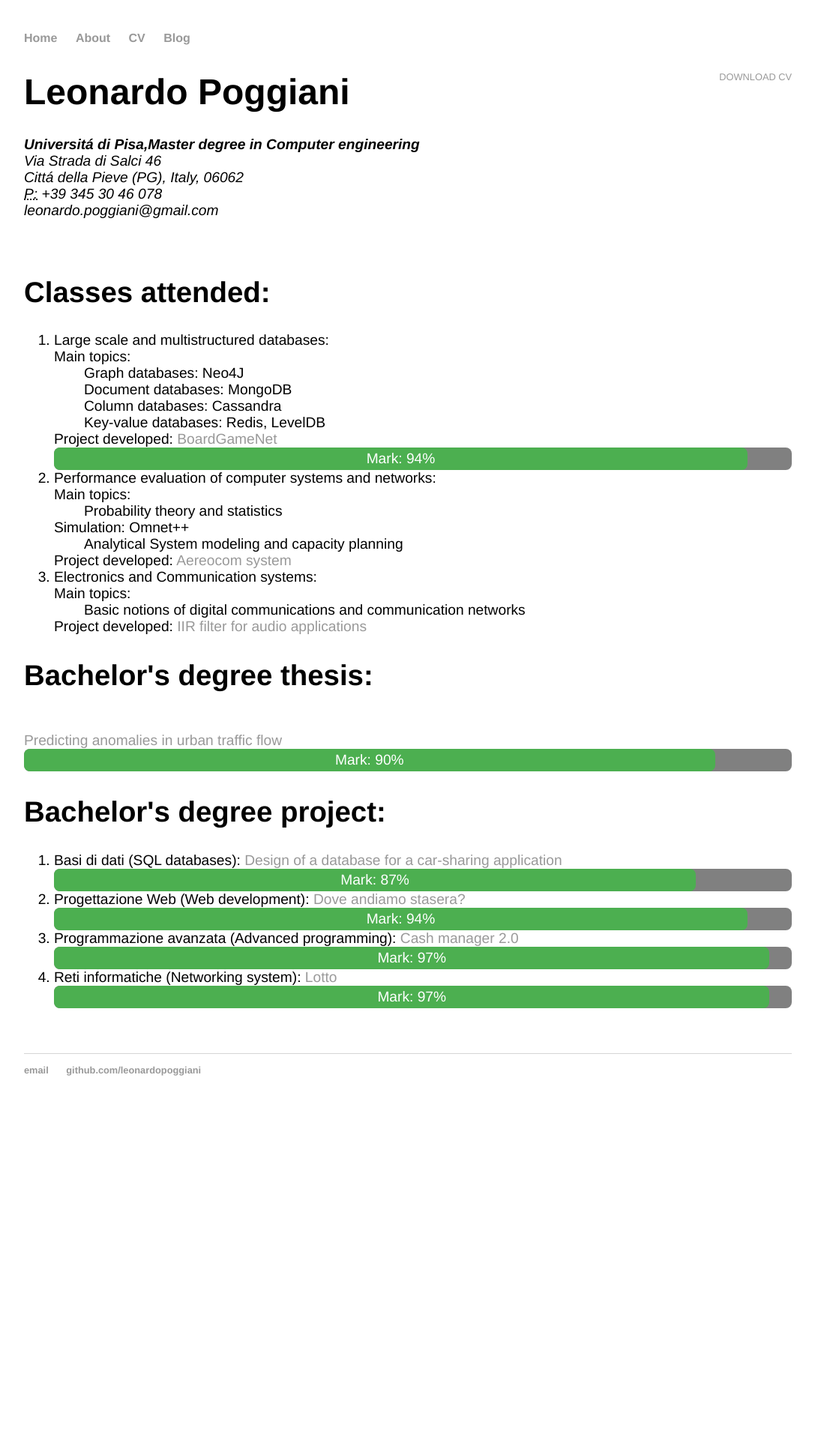
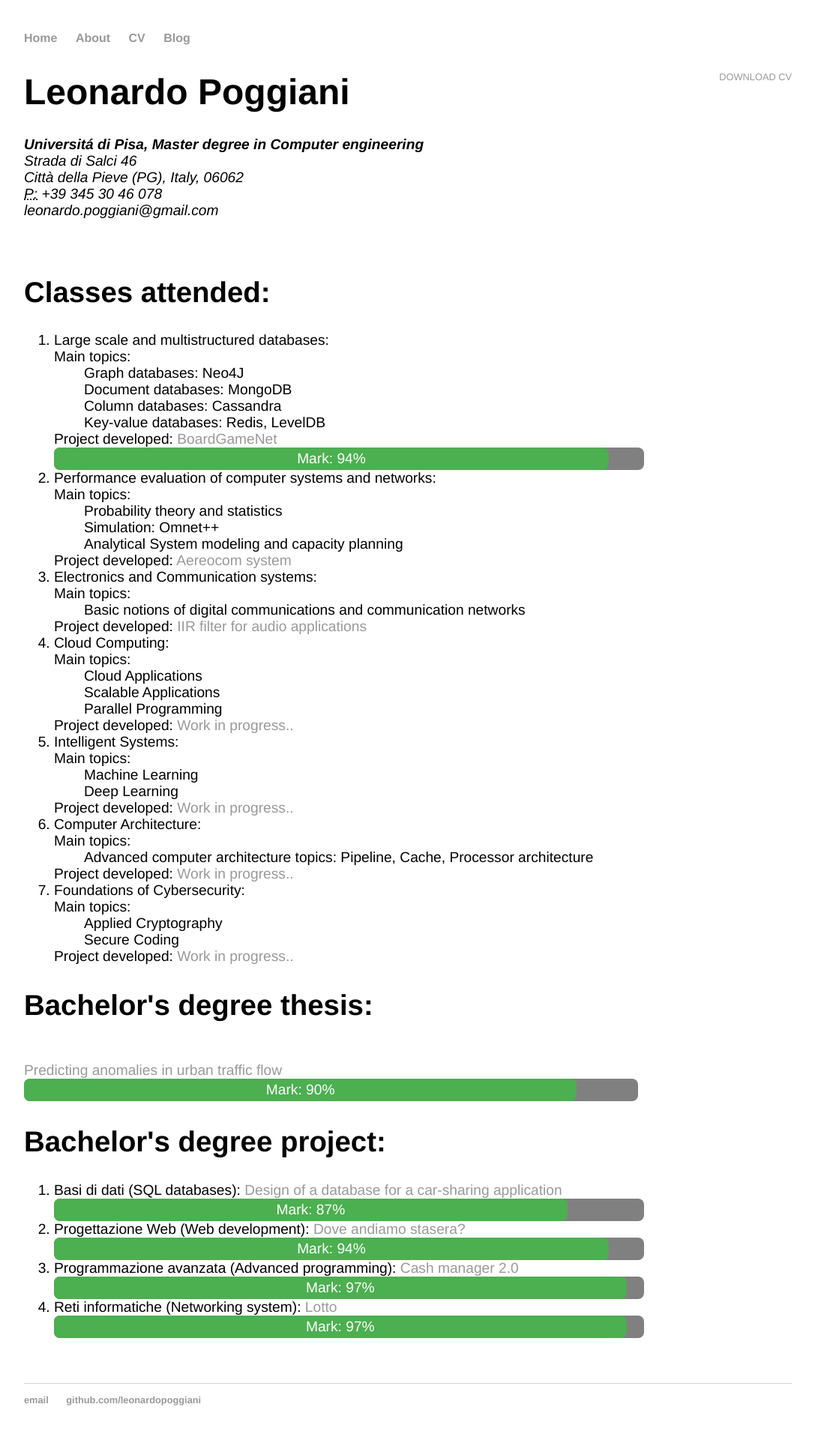
Before and after one commit to leonardopoggiani/leonardopoggiani.github.io, a Jekyll site: the page built from cv/index.html, in a window 1280 px wide. Shown: the whole page at 75% size, without its empty margins (96-1183 px from the left). Built offline with Jekyll 4.4.1, drawn with Linux system fonts in a browser that asks for light colours; before the commit the page ends 1477 px from its top, so only the background shows below that.

Commit message:
modifiche cv
- aggiunte nuovi voci cv
- modificato css della barra dei voti

```diff
--- a/css/main.css
+++ b/css/main.css
@@ -87,7 +87,7 @@ img {
 .cv projects { font-size: 1.2em; }
 
 #progressBar {
-    width: 100%;
+    width: 80%;
     background-color: grey;
     border-radius: 8px;
   }
--- a/cv/index.html
+++ b/cv/index.html
@@ -9,9 +9,9 @@ title: CV of Leonardo Poggiani
 		<a href="CV_Leonardo_Poggiani.pdf" class="download" title="Download CV as PDF">Download CV</a>
 			<h1>Leonardo Poggiani</h1>
 			<address>
-			<strong>Universitá di Pisa,Master degree in Computer engineering</strong><br>
-			Via Strada di Salci 46<br>
-			Cittá della Pieve (PG), Italy, 06062<br>
+			<strong>Universitá di Pisa, Master degree in Computer engineering</strong><br>
+			Strada di Salci 46<br>
+			Città della Pieve (PG), Italy, 06062<br>
 			<abbr title="phone">P:</abbr> +39 345 30 46 078<br>
 			<span class="obfuscate">leonardo.poggiani@gmail.com</span>
 			</address>
@@ -35,7 +35,7 @@ title: CV of Leonardo Poggiani
 				<li>Performance evaluation of computer systems and networks: <br>
 					Main topics:
 					<ol>Probability theory and statistics</ol>
-					<lo>Simulation: Omnet++</lo>
+					<ol>Simulation: Omnet++</ol>
 					<ol>Analytical System modeling and capacity planning</ol>
 					Project developed: <a href="https://github.com/leonardopoggiani/PECSNproject">Aereocom system</a>
 
@@ -44,6 +44,34 @@ title: CV of Leonardo Poggiani
 					Main topics:
 					<ol>Basic notions of digital communications and communication networks</ol>
 					Project developed: <a href="https://github.com/leonardopoggiani/ElectronicsProject">IIR filter for audio applications</a>
+
+				</li>
+				<li>Cloud Computing: <br>
+					Main topics:
+					<ol>Cloud Applications</ol>
+					<ol>Scalable Applications</ol>
+					<ol>Parallel Programming</ol>
+					Project developed: <a>Work in progress..</a>
+
+				</li>
+				<li>Intelligent Systems: <br>
+					Main topics:
+					<ol>Machine Learning</ol>
+					<ol>Deep Learning</ol>
+					Project developed: <a> Work in progress..</a>
+
+				</li>
+				<li>Computer Architecture: <br>
+					Main topics:
+					<ol>Advanced computer architecture topics: Pipeline, Cache, Processor architecture</ol>
+					Project developed: <a> Work in progress.. </a>
+
+				</li>
+				<li>Foundations of Cybersecurity: <br>
+					Main topics:
+					<ol>Applied Cryptography</ol>
+					<ol>Secure Coding</ol>
+					Project developed: <a> Work in progress..</a>
 
 				</li>
 			</ol>
```
